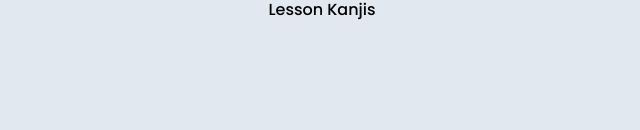
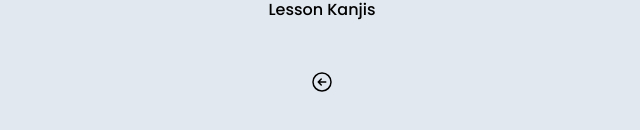
Before and after one commit to FranckHeCai/benkyou, a React (Vite) app: page /kanjis/jlpt/1/lesson/1 in a window 1280 px wide. Shown: the part 298-428 px from the top of the page, without its empty margins (318-958 px from the left). Built offline with nearby package versions, Linux system fonts and the light colour scheme.

Commit message:
back icon lesson page

```diff
--- /dev/null
+++ b/src/icons/BackIcon.tsx
@@ -0,0 +1,11 @@
+const BackIcon = () => {
+    return (
+        <svg xmlns="http://www.w3.org/2000/svg" fill="none" viewBox="0 0 24 24" strokeWidth={1.5} stroke="currentColor" className="size-6">
+        <path strokeLinecap="round" strokeLinejoin="round" d="m11.25 9-3 3m0 0 3 3m-3-3h7.5M21 12a9 9 0 1 1-18 0 9 9 0 0 1 18 0Z" />
+        </svg>
+
+    );
+};
+
+
+export default BackIcon;
--- a/src/pages/Kanjis.tsx
+++ b/src/pages/Kanjis.tsx
@@ -29,8 +29,8 @@
               {lesson && lesson[0].kanji}
               </KanjiCircle>
               <div>
-                <h2 className="text-center font-medium text-slate-800 mb-2">Lesson {index+1}</h2>
-                <p className="flex gap-1 text-slate-800 text-sm">
+                <h2 className="text-center text-xl font-medium text-slate-800 mb-1">Lesson {index+1}</h2>
+                <p className="flex sm:justify-center gap-1 text-slate-800 text-sm">
                   { lesson &&
                     lesson.map((kanji:CompleteKanji)=>{
                       return(
--- a/src/pages/Lesson.tsx
+++ b/src/pages/Lesson.tsx
@@ -1,3 +1,4 @@
+import BackIcon from "@icons/BackIcon"
 import { useEffect, useState } from "react"
 import { useParams } from "react-router-dom"
 import { selectLesson } from "services/selectLesson"
@@ -78,6 +79,9 @@
           }
         </div>
       </div>
+      <span>
+        <BackIcon />
+      </span>
     </div>
   )
 }
--- a/tsconfig.app.json
+++ b/tsconfig.app.json
@@ -6,6 +6,7 @@
       "@pages/*": ["pages/*"],
       "@components/*": ["components/*"],
       "@data/*": ["data/*"],
+      "@icons/*": ["icons/*"],
       "@router/*": ["router/*"]
     },
 
```
